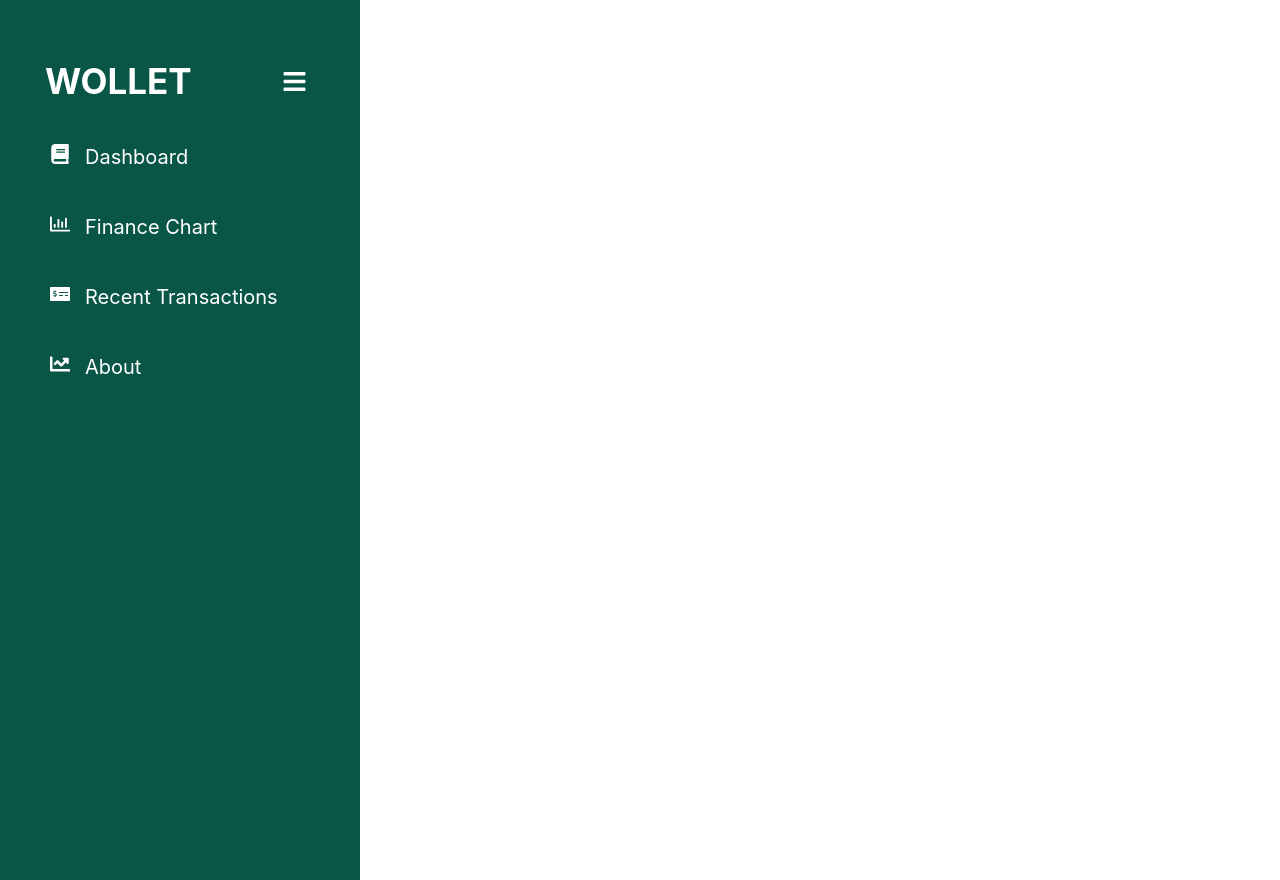
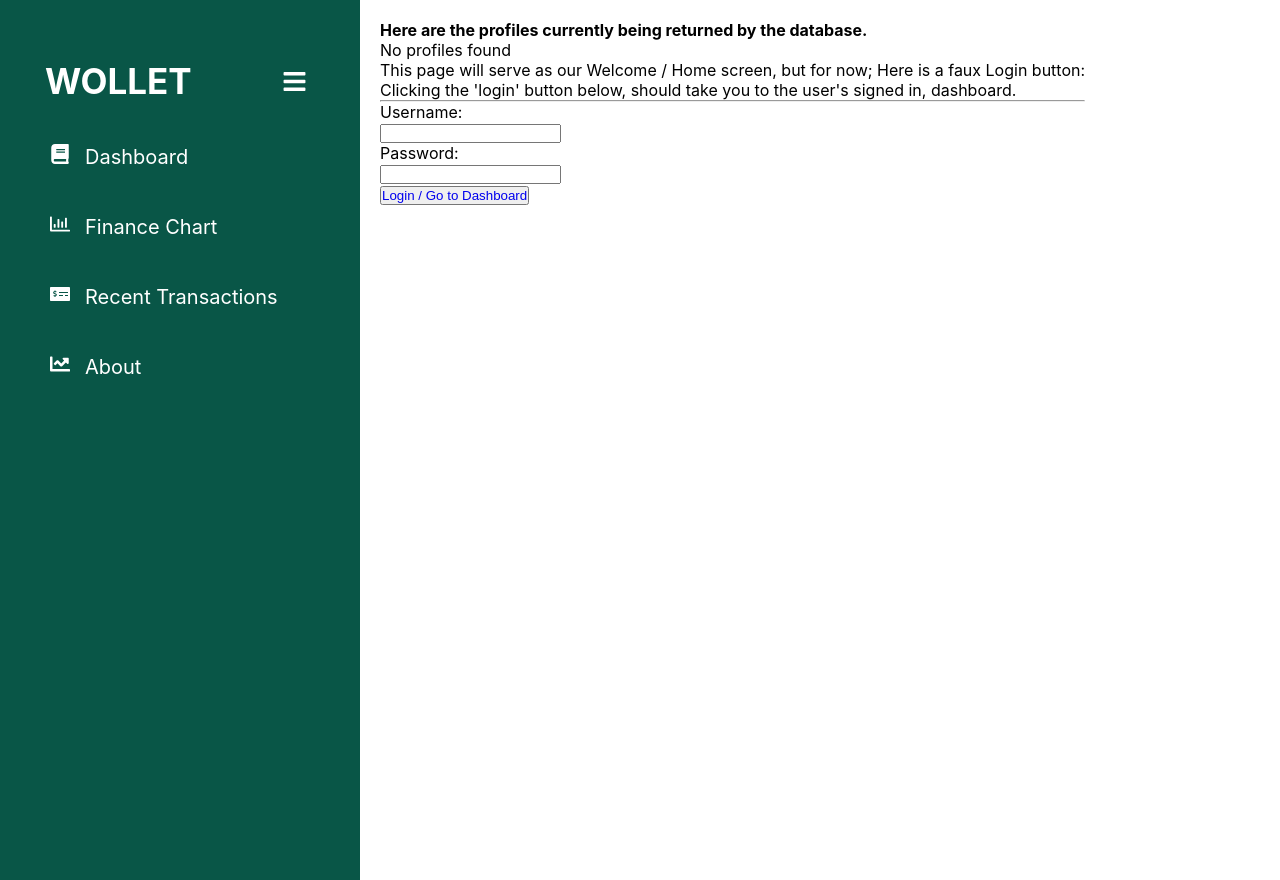
Before and after one commit to cbfacademy-course-material-taylor-2022/software-engineering-project-group-a, a React (Create React App) app in the folder client/: page / in a window 1280 px wide. Built offline with nearby package versions, Linux system fonts and the light colour scheme; no server answers.

Commit message:
Added the homescreen as a route and fixed css

```diff
--- a/client/src/App.css
+++ b/client/src/App.css
@@ -9,7 +9,7 @@
 }
 
 main {
-  width: 100px;
+  /* width: 100px; */
   padding: 20px;
 }
 
--- a/client/src/App.js
+++ b/client/src/App.js
@@ -7,6 +7,7 @@ import { BrowserRouter, Routes, Route } from "react-router-dom";
 import Header from "./components/Header";
 import Sidebar from "./components/Sidebar";
 import "./App.css";
+import HomeScreen from "./pages/Homescreen";
 // import HomeScreen from "./pages/HomeScreen";
 
 function App() {
@@ -14,6 +15,7 @@ function App() {
     <BrowserRouter>
       <Sidebar>
         <Routes>
+          <Route path="/" element={<HomeScreen />} />
           <Route path="/Dashboard" element={<Dashboard />} />
           <Route path="/FinanceChart" element={<FinanceChart />} />
           <Route path="/RecentTransactions" element={<RecentTransactions />} />
```
